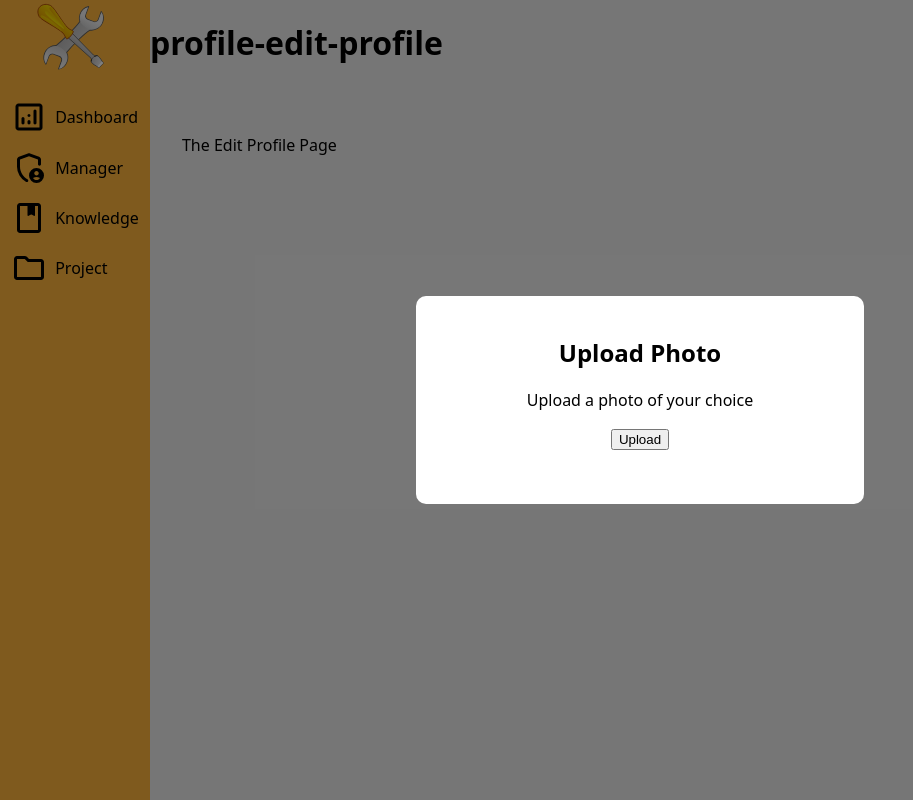
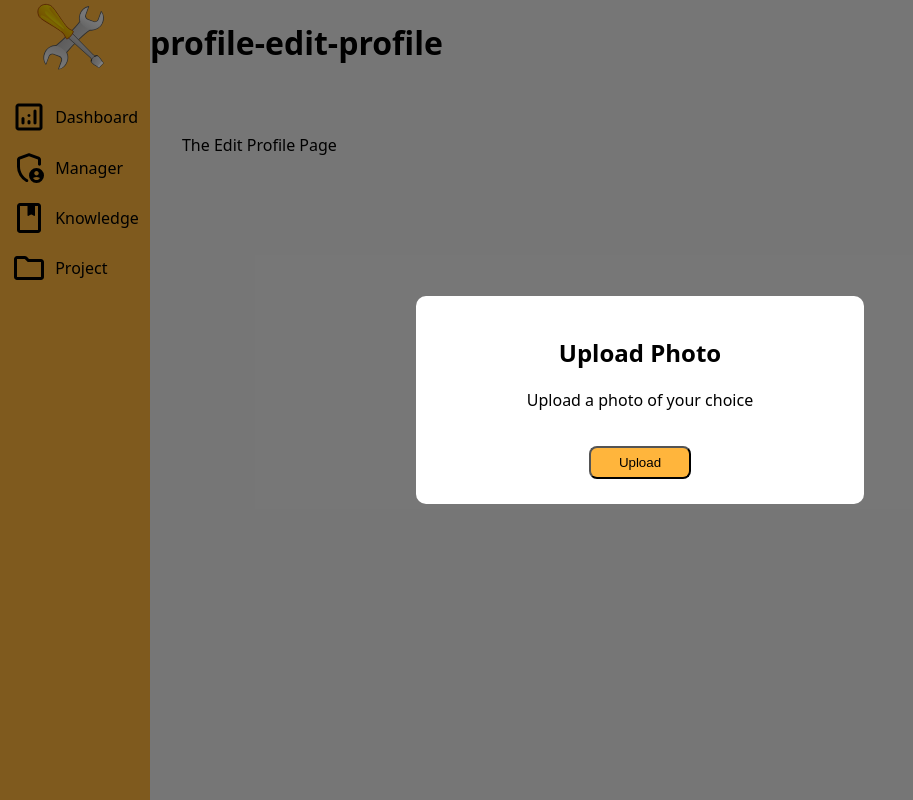
Before and after one commit to lborocs/22cob290-part2-team-07, a Nuxt app: page /profile/edit/profile in a window 1280 px wide. Shown: the whole page, without its empty margins (0-913 px from the left). Built offline with nearby package versions, Linux system fonts and the light colour scheme; no server answers.

Commit message:
Style changes to modal popup

```diff
--- a/pages/profile/edit/profile.vue
+++ b/pages/profile/edit/profile.vue
@@ -6,7 +6,7 @@ definePageMeta({
 
 <template>
 	<p>The Edit Profile Page</p>
-	<Modal class="align">
+	<Modal v-show="true" class="align">
 		<template #popup-title>
 			<h2>Upload Photo</h2>
 		</template>
@@ -14,15 +14,25 @@ definePageMeta({
 			<p>Upload a photo of your choice</p>
 		</template>
 		<template #popup-buttons>
-			<button>Upload</button>
+			<button class="upload-button">Upload</button>
 		</template>
 	</Modal>
 </template>
 
 <style scoped lang="scss">
+@use "/assets/core.scss" as *;
+@use "/assets/colour";
 .align {
 	display: flex;
 	align-items: center;
 	justify-content: center;
 }
+
+.upload-button {
+	margin-top: 1.2rem;
+	width: 25%;
+	border-radius: 0.5rem;
+	height: 2.5em;
+	background: colour.$accent;
+}
 </style>
```
